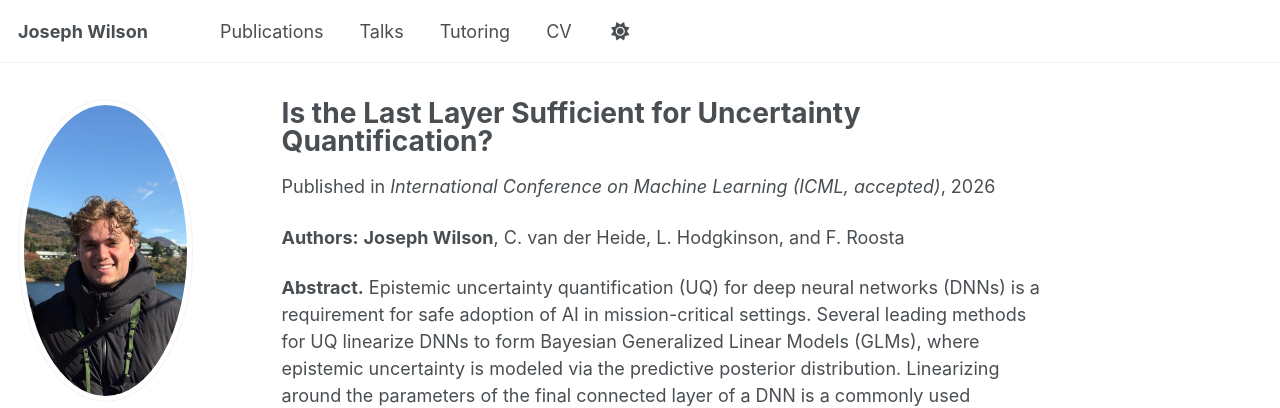
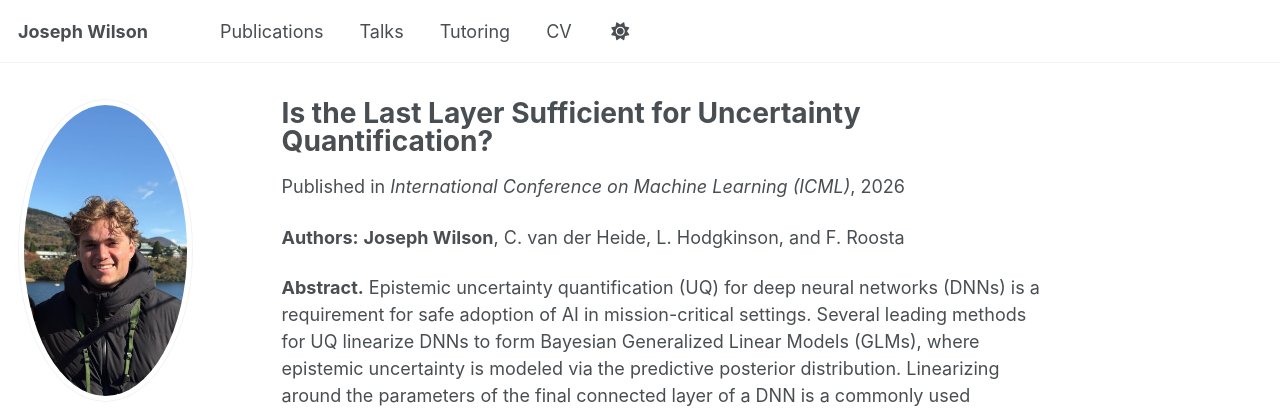
Before and after one commit to josephwilsonmaths/josephwilsonmaths.github.io, a Jekyll site: the page built from _publications/2025-01-20-is_the_last_layer_sufficient_for_uncertainty_quantification.md, in a window 1280 px wide and 1188 px high. Shown: the top 408 px of the window. Built offline with Jekyll 4.4.1, drawn with Linux system fonts in a browser that asks for light colours; some web fonts are replaced; a script bundle is joined from its source files by our own code; library files that are not in the unit come from our copies.

```diff
--- a/_publications/2025-01-20-is_the_last_layer_sufficient_for_uncertainty_quantification.md
+++ b/_publications/2025-01-20-is_the_last_layer_sufficient_for_uncertainty_quantification.md
@@ -5,7 +5,7 @@ category: manuscripts
 permalink: /publication/2025-01-20-is_the_last_layer_sufficient_for_uncertainty_quantification
 authors: '**Joseph Wilson**, C. van der Heide, L. Hodgkinson, and F. Roosta'
 date: 2026-05-01
-venue: 'International Conference on Machine Learning (ICML, accepted)'
+venue: 'International Conference on Machine Learning (ICML)'
 abstract: 'Epistemic uncertainty quantification (UQ) for deep neural networks (DNNs) is a requirement for safe adoption of AI in mission-critical settings. Several leading methods for UQ linearize DNNs to form Bayesian Generalized Linear Models (GLMs), where epistemic uncertainty is modeled via the predictive posterior distribution. Linearizing around the parameters of the final connected layer of a DNN is a commonly used approximation for reducing the computational burden of such GLMs, though it is often believed to come at the cost of degraded performance. In this work, we compare GLMs arising from full-network and last-layer linearization using both theoretical and empirical approaches. We first employ tools from random matrix theory to conduct a theoretical comparison; this analysis reveals no meaningful improvement in the UQ capabilities of full linearization. Coupled with a large-scale empirical evaluation across a range of modern machine learning tasks, we arrive at the following conclusion: a last-layer approximation yields comparable UQ performance while offering substantially improved computational efficiency.'
-link: 'https://openreview.net/forum?id=MocMOzHHcV&referrer=%5BAuthor%20Console%5D(%2Fgroup%3Fid%3DICML.cc%2F2026%2FConference%2FAuthors%23your-submissions)'
+link: 'https://arxiv.org/pdf/2605.30741'
 ---
```
Also changed, not shown: _publications/2025-01-01-empirical-neural-tangent-kernel.md (+1 -1 lines), _talks/2025-01-01-neurips-poster.md (+1 -2 lines), _talks/2026-01-01-icml-poster.md (+1 -2 lines), _talks/2026-06-01-qanziam.md (+1 -1 lines).
